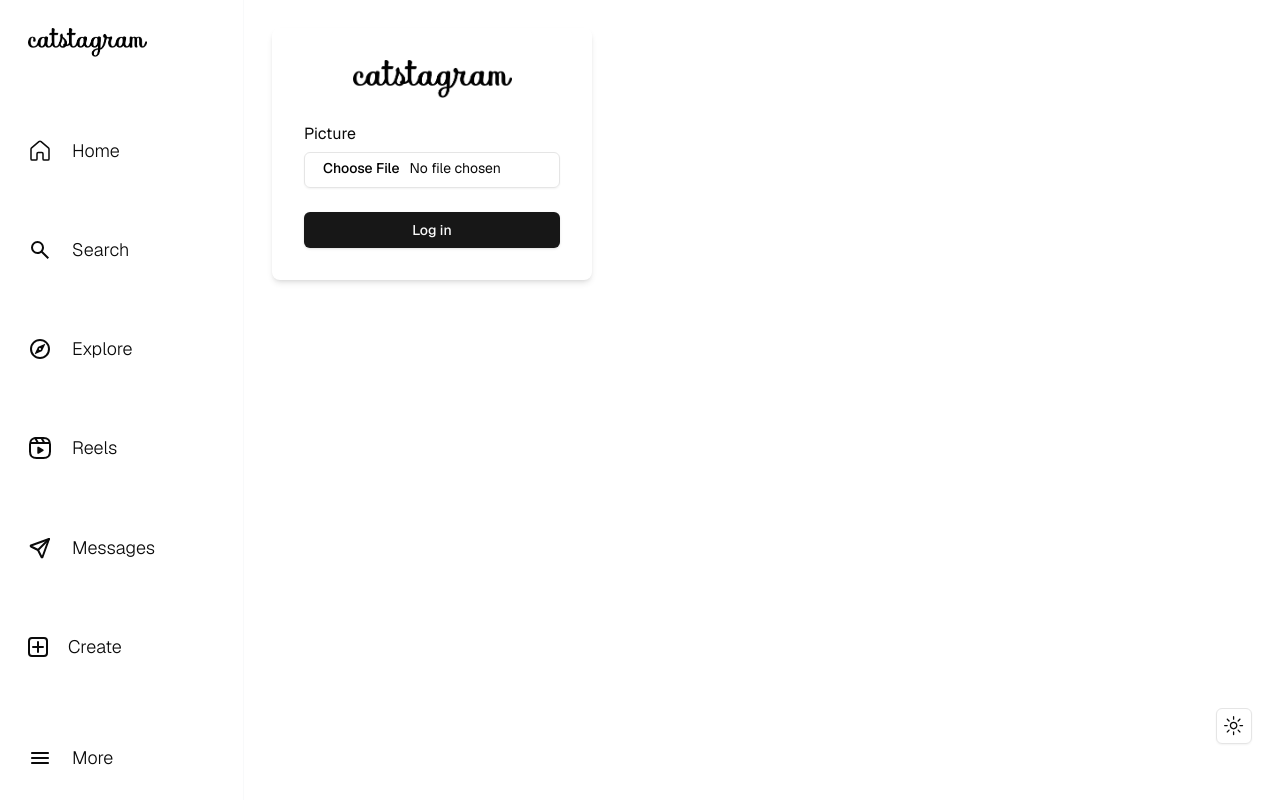
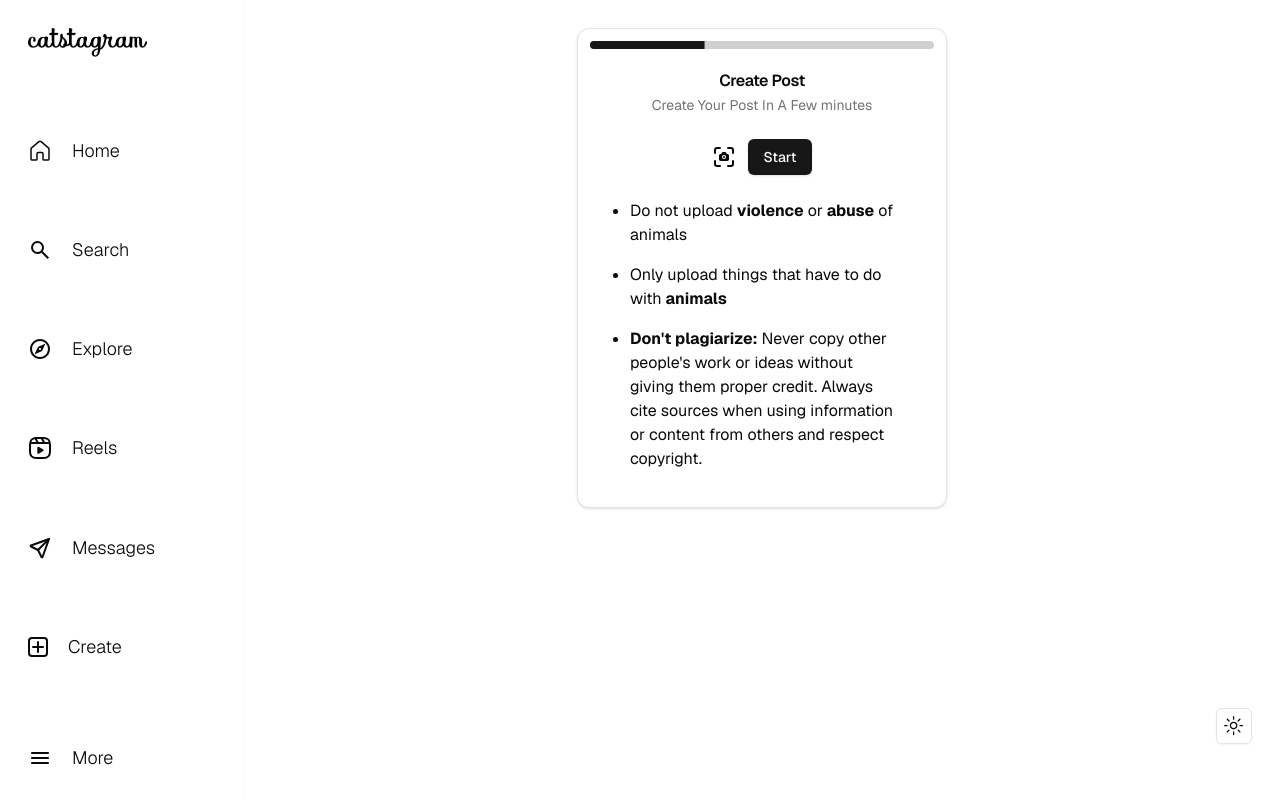
Before and after one commit to Armive/Catstagram, a Next.js app: page /create in a window 1280 px wide. Built offline with nearby package versions, Linux system fonts and the light colour scheme.

Commit message:
Upload create files 🗂️

```diff
--- a/app/create/page.tsx
+++ b/app/create/page.tsx
@@ -1,28 +1,109 @@
-'use client'
+"use client";
 
-import Image from "next/image";
-import { Label } from "@radix-ui/react-label";
+import { useState } from "react";
+import { Progress } from "@/components/ui/progress";
+
+import { Button } from "@/components/ui/button";
+import {
+	Card,
+	CardContent,
+	CardDescription,
+	CardFooter,
+	CardHeader,
+	CardTitle,
+} from "@/components/ui/card";
 import { Input } from "@/components/ui/input";
-import { Button } from "@/components/ui/button";
+import { Label } from "@/components/ui/label";
 
-export default function Login() {
-  return (
-    	<div className="w-full max-w-xs p-8 space-y-6 rounded-lg shadow-md flex flex-col ">
-      <Image
-        src="/catstagram.png"
-        alt="catslogo"
-        className=" hidden xl:flex dark:invert self-center"
-        width={159}
-        height={38}
-      />
-      <div className="grid w-full max-w-sm items-center gap-1.5">
-        <Label htmlFor="picture">Picture</Label>
-        <Input id="picture" type="file" />
-      </div>
+import { CameraIcon, CheckIcon } from "@/components/icons";
+import Link from "next/link";
 
-      <Button className="w-full" type="submit">
-        Log in
-      </Button>
-    </div>
-  );
+export default function Create() {
+	const [view, setView] = useState(0);
+	return (
+		<main className="flex justify-center ">
+			<Card className="w-[370px] min-h-[370px] p-3">
+				<Progress value={33.3 * (view + 1)} />
+				{view === 0 && (
+					<form onClick={() => setView(view + 1)}>
+						<CardHeader className="flex justify-center items-center flex-col">
+							<CardTitle>Create Post</CardTitle>
+							<CardDescription>
+								Create Your Post In A Few minutes
+							</CardDescription>
+						</CardHeader>
+						<CardContent className="flex gap-3 items-center justify-center">
+							<CameraIcon />
+							<Button>Start</Button>
+						</CardContent>
+						<CardFooter>
+							<ul className="list-disc flex flex-col gap-4 px-4">
+								<li>
+									Do not upload <b>violence</b> or <b>abuse</b> of animals
+								</li>
+								<li>
+									Only upload things that have to do with <b>animals</b>
+								</li>
+								<li>
+									<b>Don't plagiarize:</b> Never copy other people's work or
+									ideas without giving them proper credit. Always cite sources
+									when using information or content from others and respect
+									copyright.
+								</li>
+							</ul>
+						</CardFooter>
+					</form>
+				)}
+				{view === 1 && (
+					<form onClick={() => setView(view + 1)}>
+						<CardHeader className="flex justify-center items-center flex-col">
+							<CardTitle>Create Post</CardTitle>
+							<CardDescription>
+								Create Your Post In A Few minutes
+							</CardDescription>
+						</CardHeader>
+						<CardContent className="flex gap-3 items-center justify-center">
+							<CameraIcon />
+							<Button>Finish</Button>
+						</CardContent>
+						<CardFooter>
+							<div className="grid w-full max-w-sm items-center gap-3 cursor-pointer ">
+								<Label htmlFor="picture" className="text-center">
+									Drag The Photos, Videos Or Choose The File
+								</Label>
+								<Input
+									id="picture"
+									type="file"
+									className="cursor-pointer"
+									accept=".mp4, .mov, .wnv, .avi, .avchd, .flv, .f4v, .swf, .mkv, .webm, .jpg, .png, .tiff, .psd, .bmp, .webp"
+								/>
+							</div>
+						</CardFooter>
+					</form>
+				)}
+				{view === 2 && (
+					<form>
+						<CardHeader className="flex justify-center items-center flex-col">
+							<CardTitle>Create Post</CardTitle>
+							<CardDescription>
+								Create Your Post In A Few minutes
+							</CardDescription>
+						</CardHeader>
+						<CardContent className="flex gap-3 items-center justify-center flex-col">
+							<CheckIcon />
+							<p>You Have Finished Making Your Post</p>
+						</CardContent>
+						<CardFooter className="flex justify-center m-4">
+							<Link
+								href="/"
+								className="bg-white border font-medium border-white text-black rounded-lg duration-200 p-2 hover:bg-gray-200 "
+							>
+								Return to Homepage
+							</Link>
+						</CardFooter>
+					</form>
+				)}
+			</Card>
+		</main>
+	);
 }
--- a/components/icons/index.tsx
+++ b/components/icons/index.tsx
@@ -540,6 +540,38 @@ function LogOutIcon() {
 	);
 }
 
+function CameraIcon() {
+	return (
+		<svg
+			xmlns="http://www.w3.org/2000/svg"
+			width="24"
+			height="24"
+			viewBox="0 0 24 24"
+		>
+			<path
+				fill="currentColor"
+				d="M5.25 4C4.56 4 4 4.56 4 5.25V8a1 1 0 0 1-2 0V5.25A3.25 3.25 0 0 1 5.25 2H8a1 1 0 0 1 0 2zm0 16C4.56 20 4 19.44 4 18.75V16a1 1 0 1 0-2 0v2.75A3.25 3.25 0 0 0 5.25 22H8a1 1 0 1 0 0-2zM20 5.25C20 4.56 19.44 4 18.75 4H16a1 1 0 1 1 0-2h2.75A3.25 3.25 0 0 1 22 5.25V8a1 1 0 1 1-2 0zM18.75 20c.69 0 1.25-.56 1.25-1.25V16a1 1 0 1 1 2 0v2.75A3.25 3.25 0 0 1 18.75 22H16a1 1 0 1 1 0-2zM12 13a1 1 0 1 0 0-2a1 1 0 0 0 0 2m-1.152-6c-.473 0-.906.263-1.118.678L9.242 9h-.575C7.747 9 7 9.596 7 10.5v3.864C7 15.267 7.746 16 8.667 16h6.666c.92 0 1.667-.733 1.667-1.636V10.5c0-.904-.746-1.5-1.667-1.5h-.575l-.488-1.322A1.253 1.253 0 0 0 13.152 7zM12 14a2 2 0 1 1 0-4a2 2 0 0 1 0 4"
+			/>
+		</svg>
+	);
+}
+
+function CheckIcon() {
+	return (
+		<svg
+			xmlns="http://www.w3.org/2000/svg"
+			width="24"
+			height="24"
+			viewBox="0 0 24 24"
+		>
+			<path
+				fill="currentColor"
+				d="m10.6 16.6l7.05-7.05l-1.4-1.4l-5.65 5.65l-2.85-2.85l-1.4 1.4zM12 22q-2.075 0-3.9-.788t-3.175-2.137q-1.35-1.35-2.137-3.175T2 12q0-2.075.788-3.9t2.137-3.175q1.35-1.35 3.175-2.137T12 2q2.075 0 3.9.788t3.175 2.137q1.35 1.35 2.138 3.175T22 12q0 2.075-.788 3.9t-2.137 3.175q-1.35 1.35-3.175 2.138T12 22m0-2q3.35 0 5.675-2.325T20 12q0-3.35-2.325-5.675T12 4Q8.65 4 6.325 6.325T4 12q0 3.35 2.325 5.675T12 20m0-8"
+			/>
+		</svg>
+	);
+}
+
 export {
 	HomeIcon,
 	SearchIcon,
@@ -569,4 +601,6 @@ export {
 	FlagIcon,
 	SwitchIcon,
 	LogOutIcon,
+	CameraIcon,
+	CheckIcon,
 };
--- /dev/null
+++ b/components/ui/progress.tsx
@@ -0,0 +1,28 @@
+"use client"
+
+import * as React from "react"
+import * as ProgressPrimitive from "@radix-ui/react-progress"
+
+import { cn } from "@/lib/utils"
+
+const Progress = React.forwardRef<
+  React.ElementRef<typeof ProgressPrimitive.Root>,
+  React.ComponentPropsWithoutRef<typeof ProgressPrimitive.Root>
+>(({ className, value, ...props }, ref) => (
+  <ProgressPrimitive.Root
+    ref={ref}
+    className={cn(
+      "relative h-2 w-full overflow-hidden rounded-full bg-primary/20",
+      className
+    )}
+    {...props}
+  >
+    <ProgressPrimitive.Indicator
+      className="h-full w-full flex-1 bg-primary transition-all"
+      style={{ transform: `translateX(-${100 - (value || 0)}%)` }}
+    />
+  </ProgressPrimitive.Root>
+))
+Progress.displayName = ProgressPrimitive.Root.displayName
+
+export { Progress }
--- a/package.json
+++ b/package.json
@@ -10,6 +10,7 @@
     "@radix-ui/react-dropdown-menu": "^2.0.6",
     "@radix-ui/react-icons": "^1.3.0",
     "@radix-ui/react-label": "^2.0.2",
+    "@radix-ui/react-progress": "^1.0.3",
     "@radix-ui/react-select": "^2.0.0",
     "@radix-ui/react-slot": "^1.0.2",
     "@radix-ui/react-tooltip": "^1.0.7",
```
